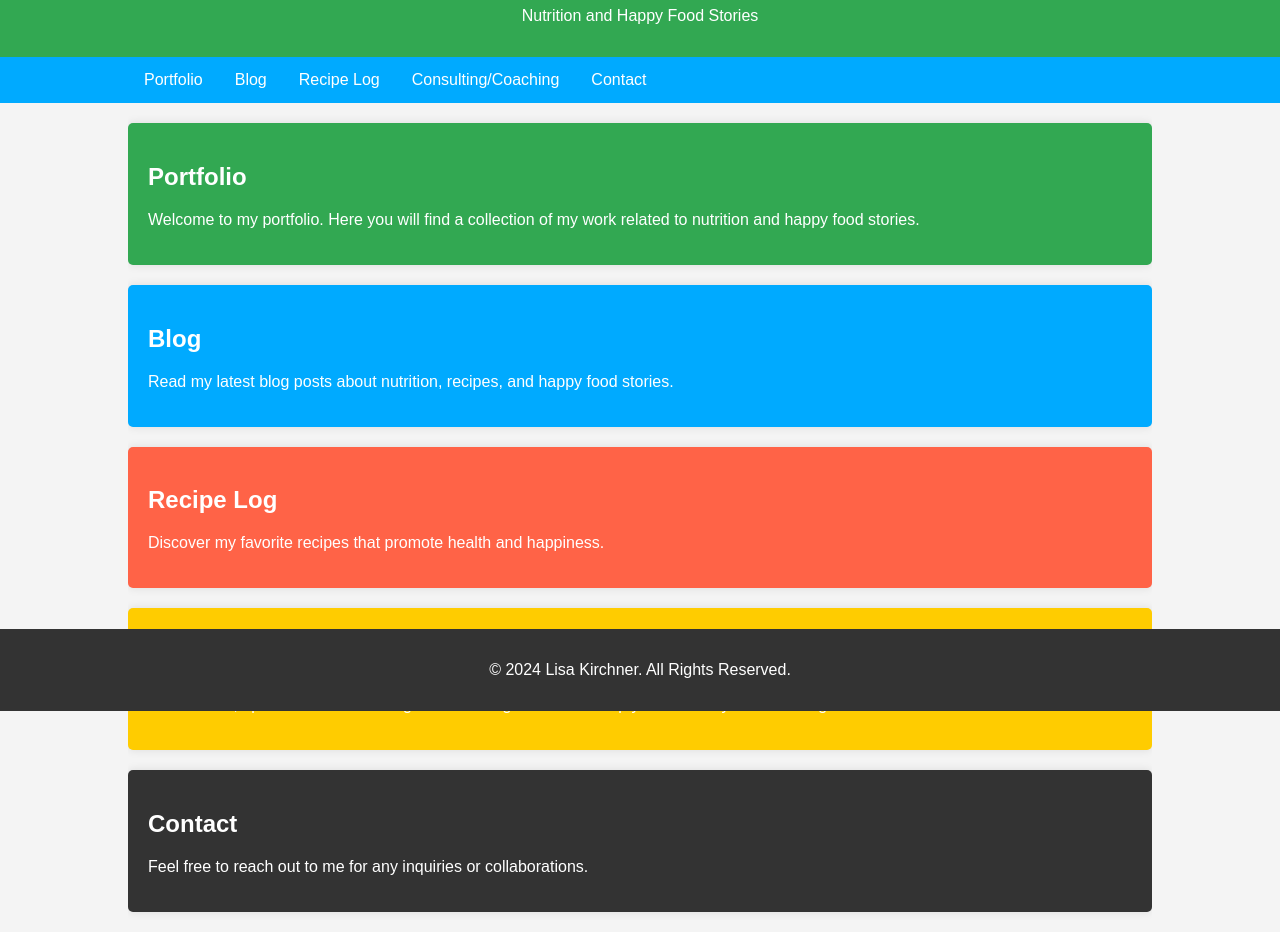
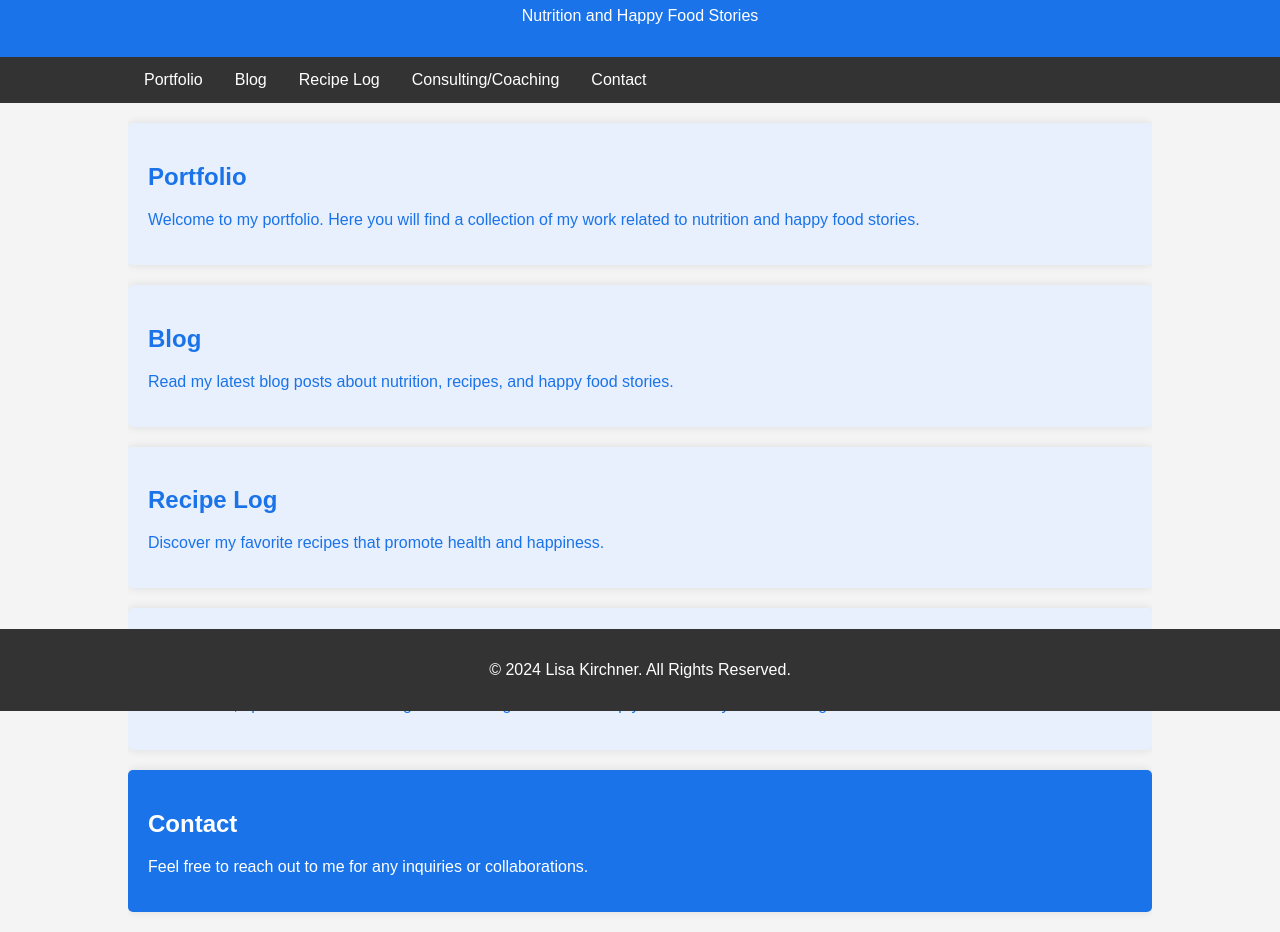
Before and after one commit to kirchner-nutrition/Website, a plain HTML site: page index.html in a window 1280 px wide. Shown: the part 89-1021 px from the top of the page. Drawn offline with Linux system fonts and the light colour scheme.

Commit message:
Color change 3 index.html

```diff
--- a/index.html
+++ b/index.html
@@ -13,13 +13,13 @@
             color: #333;
         }
         header {
-            background-color: #32a852; /* Primary Color - Green */
+            background-color: #1a73e8; /* Main Color - Blue */
             color: white;
             padding: 1rem 0;
             text-align: center;
         }
         nav {
-            background-color: #00aaff; /* Accent Color - Blue */
+            background-color: #333;
             overflow: hidden;
         }
         nav a {
@@ -31,8 +31,8 @@
             text-decoration: none;
         }
         nav a:hover {
-            background-color: #ffcc00; /* Secondary Color - Yellow */
-            color: black;
+            background-color: #1a73e8; /* Main Color - Blue */
+            color: white;
         }
         .container {
             width: 80%;
@@ -47,27 +47,27 @@
             box-shadow: 0 0 10px rgba(0,0,0,0.1);
         }
         #portfolio {
-            background-color: #32a852; /* Primary Color - Green */
-            color: white;
+            background-color: #e8f0fe; /* Light Shade of Blue */
+            color: #1a73e8; /* Main Color */
         }
         #blog {
-            background-color: #00aaff; /* Accent Color - Blue */
-            color: white;
+            background-color: #e8f0fe; /* Light Shade of Blue */
+            color: #1a73e8; /* Main Color */
         }
         #recipes {
-            background-color: #ff6347; /* Highlight Color - Red */
-            color: white;
+            background-color: #e8f0fe; /* Light Shade of Blue */
+            color: #1a73e8; /* Main Color */
         }
         #consulting {
-            background-color: #ffcc00; /* Secondary Color - Yellow */
-            color: white;
+            background-color: #e8f0fe; /* Light Shade of Blue */
+            color: #1a73e8; /* Main Color */
         }
         #contact {
-            background-color: #333; /* Dark Neutral for contrast */
+            background-color: #1a73e8; /* Main Color */
             color: white;
         }
         footer {
-            background-color: #333; /* Dark Neutral */
+            background-color: #333;
             color: white;
             text-align: center;
             padding: 1rem 0;
```
